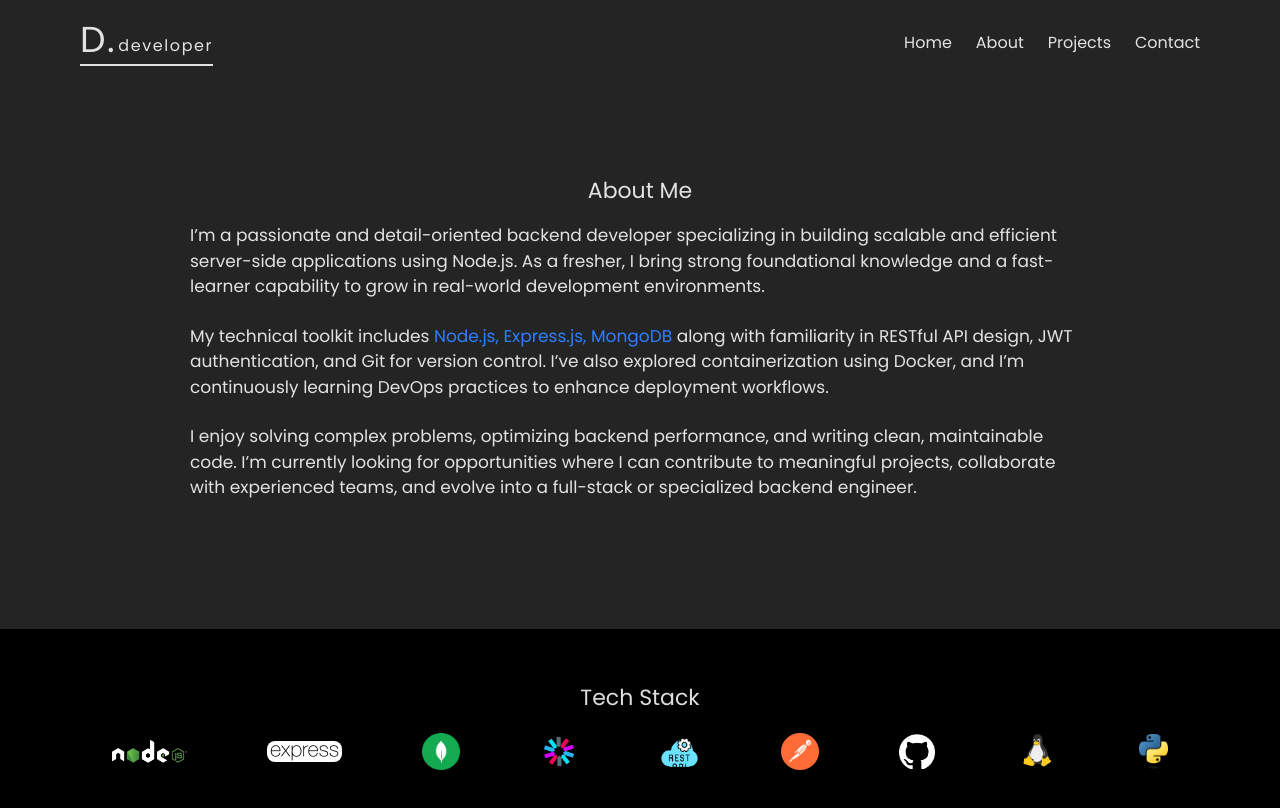
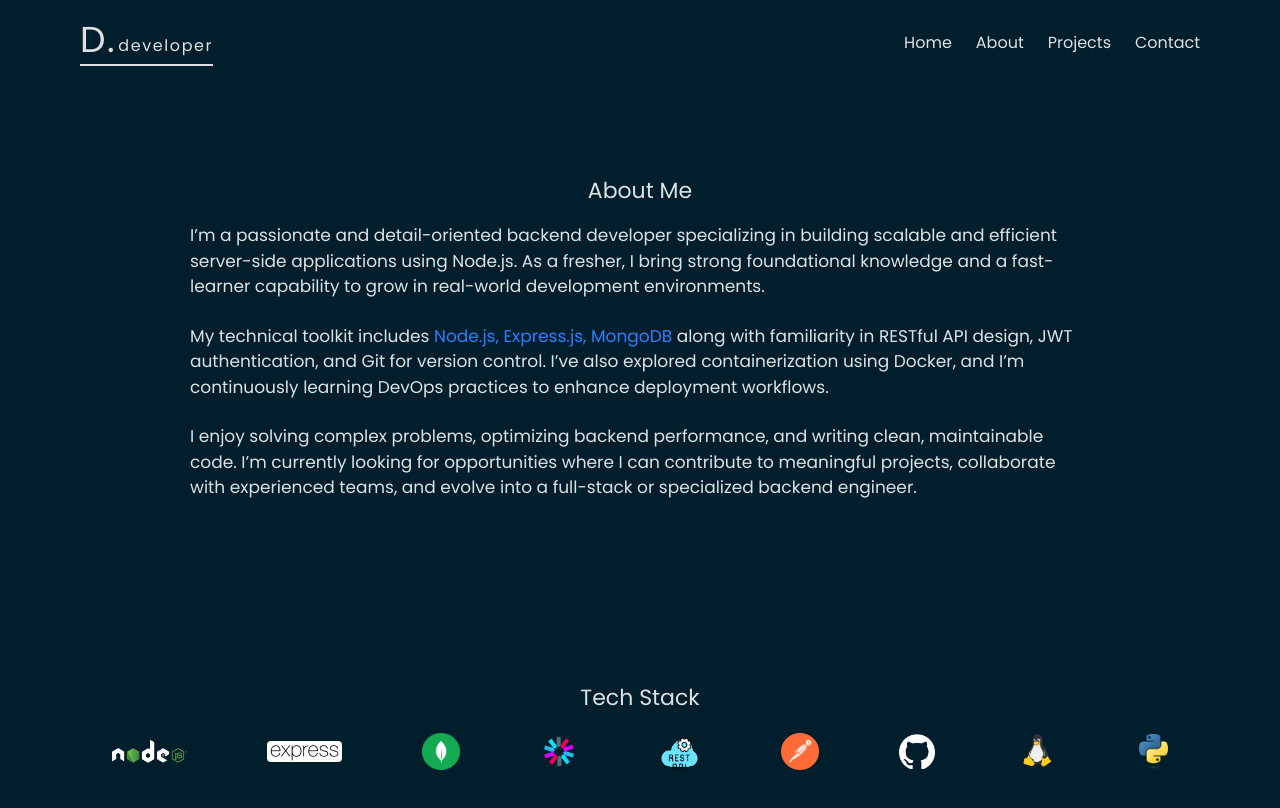
Before and after one commit to devdixit-dev/Portfolio, a React (Vite) app: page /about in a window 1280 px wide. Shown: the top 808 px of the page. Built offline with nearby package versions, Linux system fonts and the light colour scheme.

Commit message:
update UI

```diff
--- a/src/components/TechStack.jsx
+++ b/src/components/TechStack.jsx
@@ -11,7 +11,7 @@ import python from '../assets/python.png'
 const TechStack = () => {
   return (
     <div>
-      <div className="flex bg-black justify-center px-20 py-5 mt-8">
+      <div className="flex bg-[#001E2B] justify-center px-20 py-5 mt-8">
         <div className="flex flex-col p-8">
           <p className="text-[22px] mb-4 text-center">Tech Stack</p>
           <div className='flex gap-4'>
@@ -20,7 +20,7 @@ const TechStack = () => {
                 <img src={nodejs} width={120} />
               </div>
               <div>
-                <img src={express} width={120} className='rounded-lg' />
+                <img src={express} width={120} className='rounded-sm' />
               </div>
               <div>
                 <img src={mongodb} width={60} />
--- a/src/index.css
+++ b/src/index.css
@@ -5,5 +5,6 @@
 :root {
   font-family: "Poppins", system-ui, Avenir, Helvetica, Arial, sans-serif;
   color: rgba(255, 255, 255, 0.87);
-  background-color: #242424;
+  /* background-color: #242424; */
+  background-color: #001E2B;
 }
```
